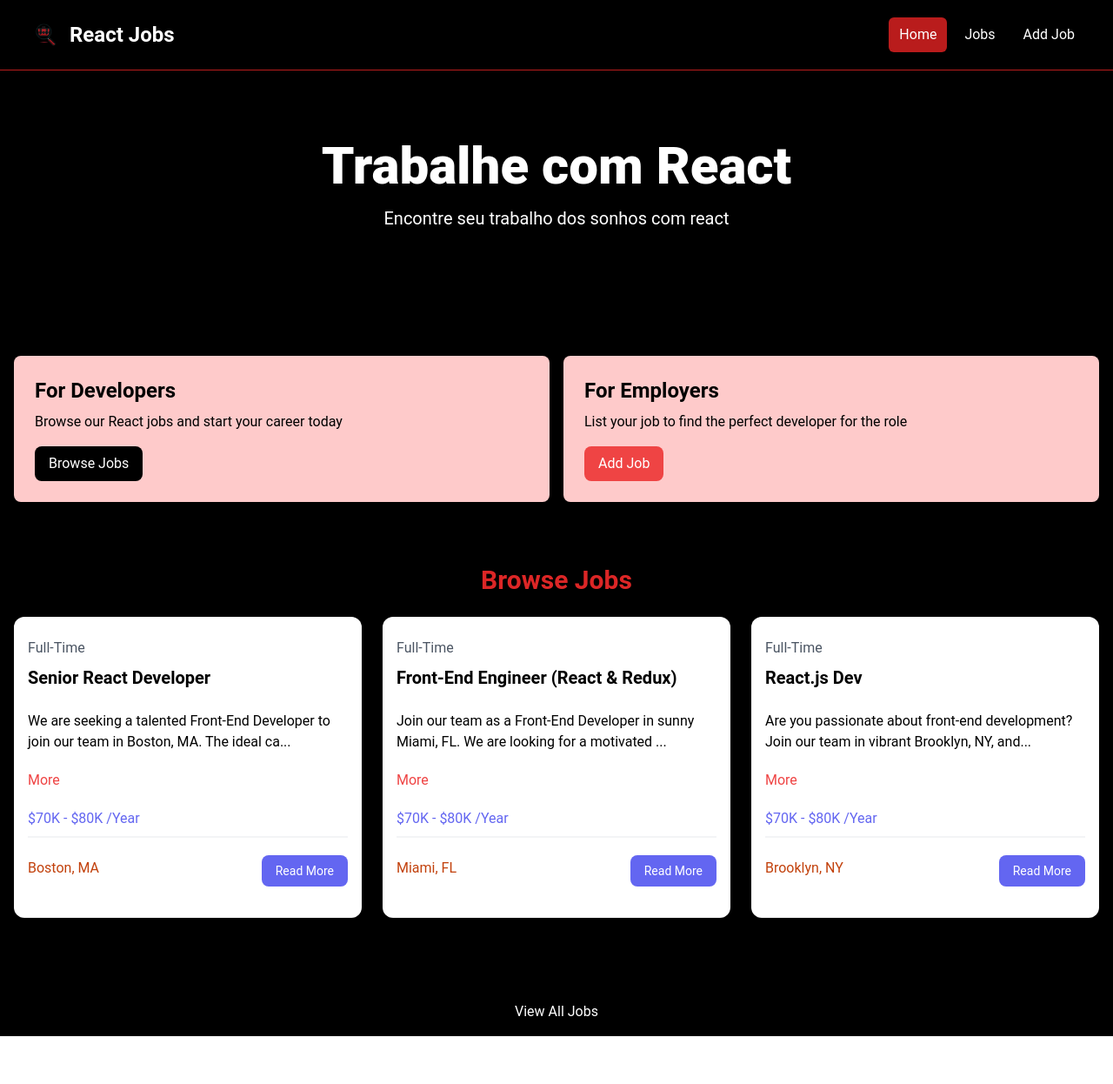
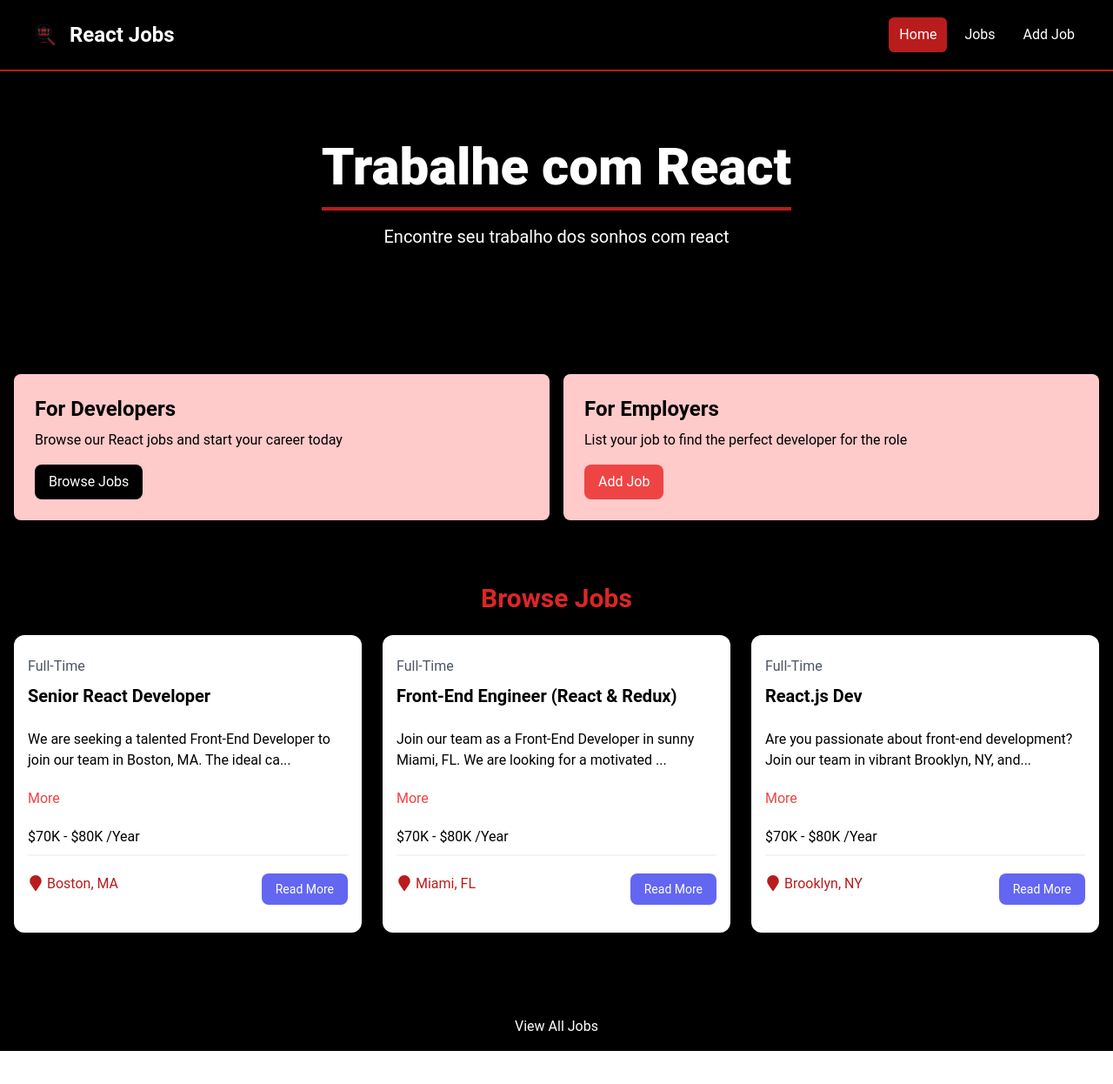
Before and after one commit to iagokoch/react-crash, a React (Vite) app: page / in a window 1280 px wide. Shown: the whole page at 87% size. Built offline with nearby package versions, Linux system fonts and the light colour scheme.

Commit message:
add func para mais pags

```diff
--- a/package.json
+++ b/package.json
@@ -11,7 +11,9 @@
   },
   "dependencies": {
     "react": "^18.3.1",
-    "react-dom": "^18.3.1"
+    "react-dom": "^18.3.1",
+    "react-icons": "^5.4.0",
+    "react-router-dom": "^7.1.3"
   },
   "devDependencies": {
     "@eslint/js": "^9.17.0",
--- a/src/App.jsx
+++ b/src/App.jsx
@@ -1,8 +1,18 @@
+import {
+  Route,
+  createBrowserRouter,
+  createRoutesFromElements,
+  RouterProvider,
+} from "react-router-dom";
 import Navbar from "./components/navbar";
 import Hero from "./components/Hero";
 import HomeCards from "./components/HomeCards";
 import JobsListings from "./components/JobsListings";
 import ViewAllJobs from "./components/ViewAllJobs";
+
+const router = createBrowserRouter(
+  createRoutesFromElements(<Route index element={<h1>My App</h1>} />)
+);
 
 const App = () => {
   return (
--- a/src/components/Hero.jsx
+++ b/src/components/Hero.jsx
@@ -5,11 +5,11 @@ const Hero = ({
   return (
     <section className="bg-black   py-20 mb-4">
       <div className="max-w-7xl mx-auto px-4 sm:px-6 lg:px-8 flex flex-col items-center">
-        <div className="text-center">
-          <h1 className="text-4xl font-extrabold text-white sm:text-5xl md:text-6xl">
+        <div className="text-center ">
+          <h1 className="text-4xl font-extrabold text-white sm:text-5xl md:text-6xl border-b-4 border-red-700 w-full pb-4 ">
             {title}
           </h1>
-          <p className="my-4 text-xl text-white">{subtitle}</p>
+          <p className="my-4 text-xl text-white ">{subtitle}</p>
         </div>
       </div>
     </section>
--- a/src/components/JobListing.jsx
+++ b/src/components/JobListing.jsx
@@ -1,4 +1,5 @@
 import { useState } from "react";
+import { FaMapMarker } from "react-icons/fa";
 
 const JobListing = ({ job }) => {
   const [showFullDescription, setShowFullDescription] = useState(false);
@@ -19,17 +20,20 @@ const JobListing = ({ job }) => {
 
         <div className="mb-5">{description}</div>
 
-        <button className="text-red-500 mb-5 transition-transform duration-500 ease-in hover:scale-110  hover:text-red-700  ">
+        <button
+          onClick={() => setShowFullDescription((prevState) => !prevState)}
+          className="text-red-500 mb-5 transition-transform duration-500 ease-in hover:scale-110  hover:text-red-700  "
+        >
           {showFullDescription ? "Less" : "More"}
         </button>
 
-        <h3 className="text-indigo-500 mb-2">{job.salary} /Year</h3>
+        <h3 className="text-black mb-2">{job.salary} /Year</h3>
 
         <div className="border border-gray-100 mb-5"></div>
 
         <div className="flex flex-col lg:flex-row justify-between mb-4">
-          <div className="text-orange-700 mb-3">
-            <i className="fa-solid fa-location-dot text-lg"></i>
+          <div className="text-red-700 mb-3">
+            <FaMapMarker className="inline text-lg mb-1 mr-1" />
             {job.location}
           </div>
           <a
--- a/src/components/Navbar.jsx
+++ b/src/components/Navbar.jsx
@@ -2,7 +2,7 @@ import logo from "../assets/images/logo.png";
 
 const Navbar = () => {
   return (
-    <nav className="bg-black border-b border-red-700">
+    <nav className="bg-black border-b-2 border-red-700 ">
       <div className="mx-auto max-w-7xl px-2 sm:px-6 lg:px-8">
         <div className="flex h-20 items-center justify-between">
           <div className="flex flex-1 items-center justify-center md:items-stretch md:justify-start">
```
Also changed, not shown: 1 other file (tests, documents, lock files or other folders).
